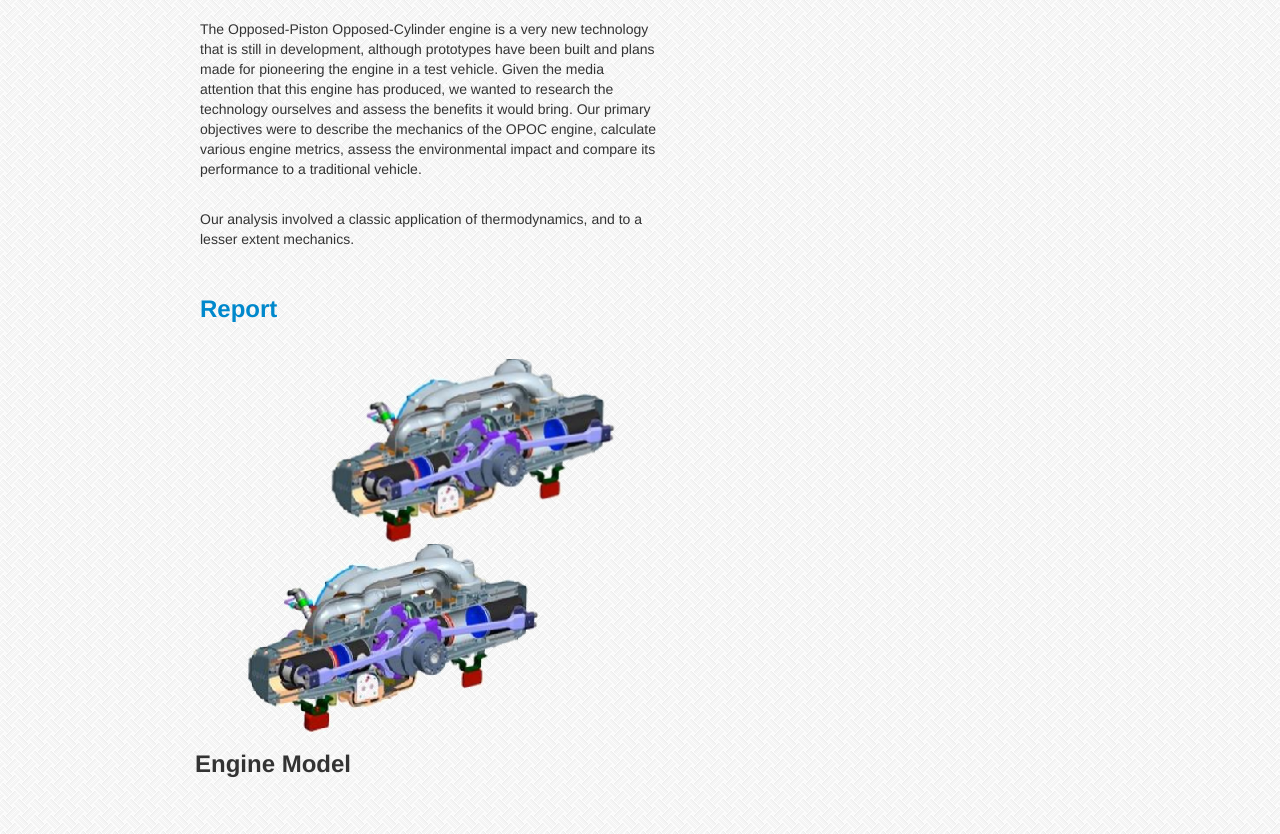
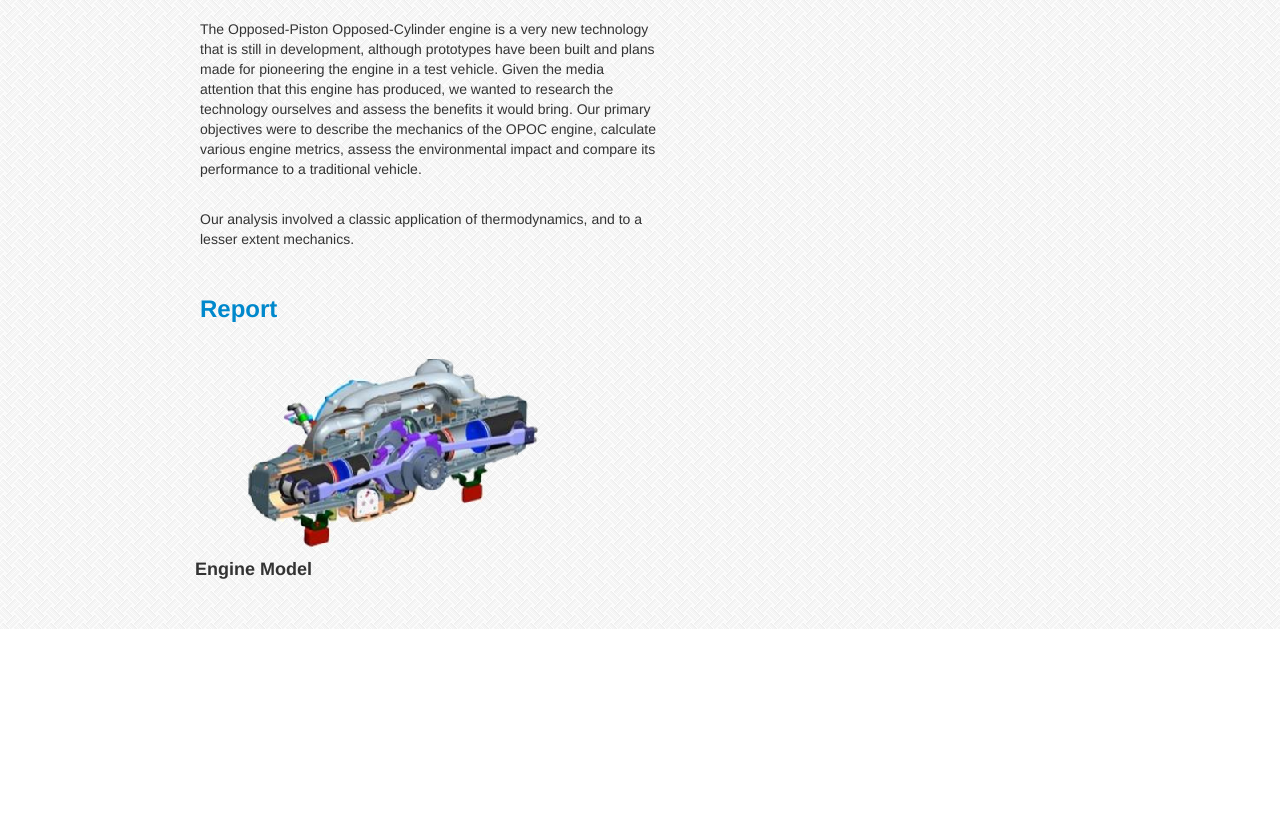
Before and after one commit to babraham123/mysite, a Django app: page /project/2/ in a window 1280 px wide. Shown: the part 191-1025 px from the top of the page. After the commit the page ends 820 px from the top, so only its background shows below. Run offline with Django 3.2, Linux system fonts and the light colour scheme; data comes from the database, SQL or seed files in the repository; parts of the project's set-up code (start-up, migrations or seed data) failed here and were passed over; some libraries are stand-ins or nearby versions.

Commit message:
fixes to project pages

```diff
--- a/projects/templates/projlist.html
+++ b/projects/templates/projlist.html
@@ -18,13 +18,14 @@
 		<div class="row">
 			<div class="col-md-7">
 				<a href="/project/{{ proj.id }}/">
-                    <img class="img-responsive" src="/media/{{ proj.picture_set.all[0].address }}" alt="">
+				{% for picture in proj.picture_set.all if loop.index == 0 %}
+					<img class="img-responsive" src="/media/{{ picture.address }}" alt="">
+				{% endfor %}
 				</a>
 			</div>
 			<div class="col-md-5">
 				<h3>{{ proj.title }}</h3>
 				<h4>{{ proj.subtitle }}</h4>
-                <p>Stuffy stuff stuff.</p>
 				<a class="btn btn-primary" href="/project/{{ proj.id }}/">View Project <span class="glyphicon glyphicon-chevron-right"></span></a>
 			</div>
 		</div>
--- a/projects/templates/projpage2.html
+++ b/projects/templates/projpage2.html
@@ -23,27 +23,25 @@
 			{% endfor %}
 
 		</div>
+	</div>
 
-		<div class="span5 offset1">
+
+	<div class="row">
 	{% for video in proj.video_set.all %}
+		<div class="col-md-6">
 			<iframe width="420" height="315" src="{{ video.embed }}" frameborder="0" rel="0" allowfullscreen></iframe>
-			<br>
+			<h4>{{ video.title }}</h4>
+		</div>
 	{% endfor %}
-
-			{% for picture in proj.picture_set.all %}
-			<img src="/media/{{ picture.address }}" alt="{{ picture.title }}"/>
-			<br>
-			{% endfor %}
-		</div>
 	</div>
 
 	<div class="row">
 	{% for picture in proj.picture_set.all %}
-        <div class="col-md-6"> <!-- margin-bottom: 25px; -->
+		<div class="col-md-6">
 			<a href="#">
 				<img class="img-responsive" src="/media/{{ picture.address }}" alt="">
 			</a>
-            <h3>{{ picture.title }}</h3>
+			<h4>{{ picture.title }}</h4>
 		</div>
 	{% endfor %}
 	</div>
```
Lines whose indentation alone changed are shown as unchanged.
